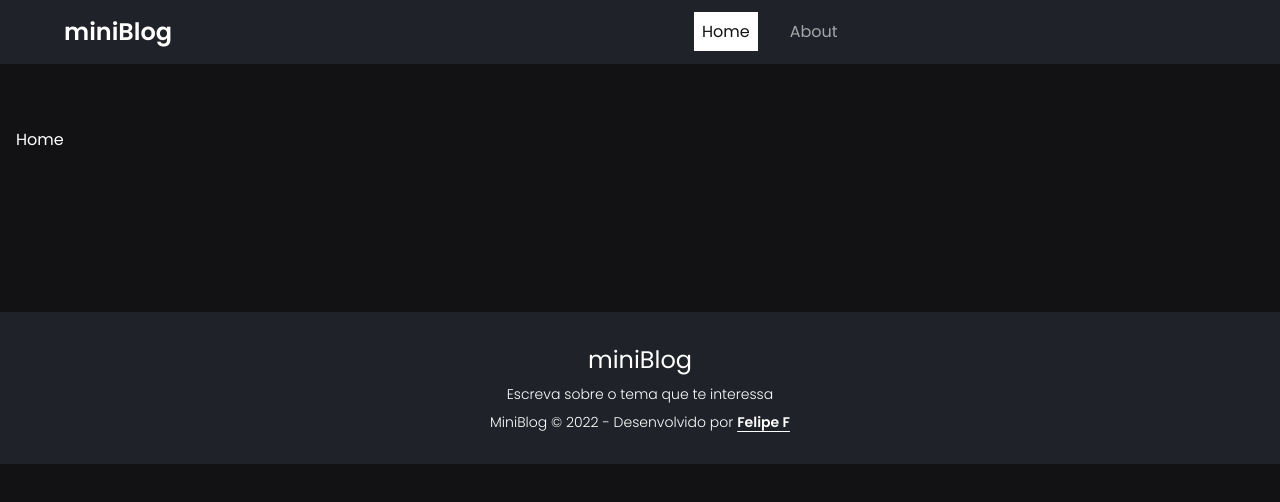
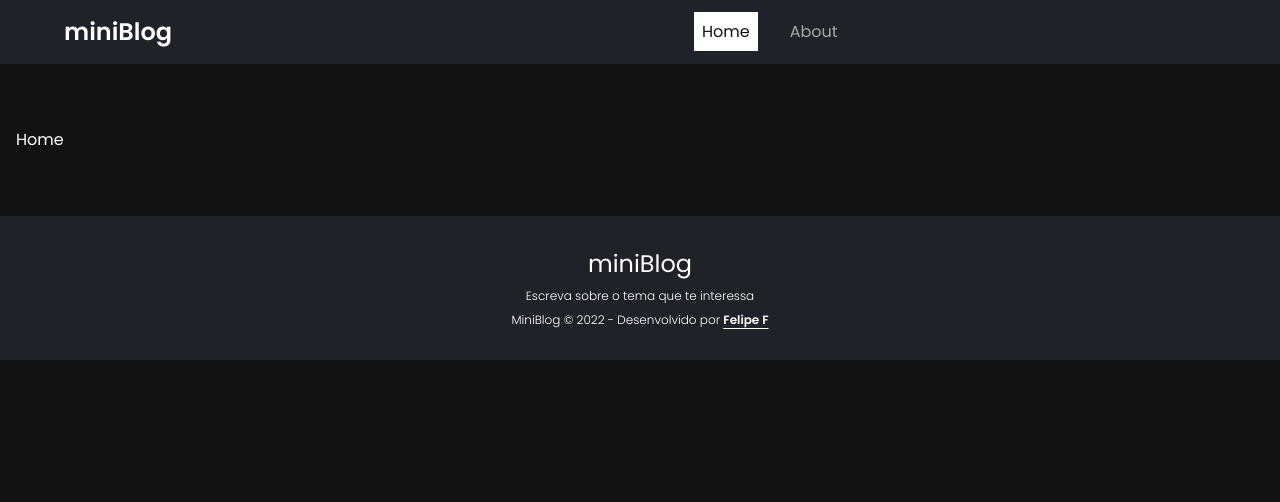
Before and after one commit to felpfsf/miniblog, a React (Vite) app: page / in a window 1280 px wide. Shown: the top 502 px of the page. Built offline with nearby package versions, Linux system fonts and the light colour scheme.

Commit message:
style: Footer font-size corrections

```diff
--- a/src/components/Footer.jsx
+++ b/src/components/Footer.jsx
@@ -2,10 +2,10 @@ import React from 'react'
 
 export const Footer = () => {
   return (
-    <footer className='w-full mt-40 mx-auto p-8 bg-miniBlog-dark/70 flex flex-col items-center justify-center gap-2'>
+    <footer className='w-full mt-16 mx-auto p-8 bg-miniBlog-dark/70 flex flex-col items-center justify-center gap-2'>
       <h1 className='text-2xl'>miniBlog</h1>
-      <h3 className='text-sm font-light'>Escreva sobre o tema que te interessa</h3>
-      <p className='text-sm font-light'>MiniBlog &copy; 2022 - Desenvolvido por <a href="http://github.com/felpfsf" target="_blank" rel="noopener noreferrer" className='font-semibold underline underline-offset-4 hover:text-miniBlog-water transition-all duration-300'> Felipe F</a></p>
+      <h3 className='text-xs font-light'>Escreva sobre o tema que te interessa</h3>
+      <p className='text-xs font-light'>MiniBlog &copy; 2022 - Desenvolvido por <a href="http://github.com/felpfsf" target="_blank" rel="noopener noreferrer" className='font-semibold underline underline-offset-4 hover:text-miniBlog-water transition-all duration-300'> Felipe F</a></p>
     </footer>
   )
 }
```
